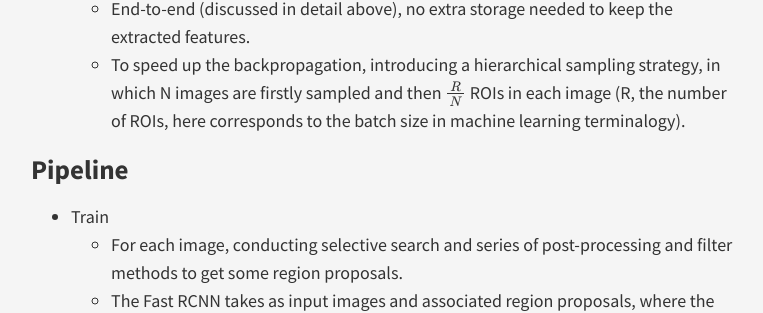
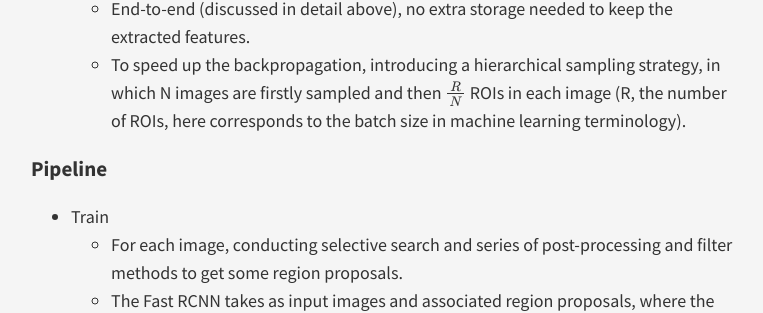
Before and after one commit to MultiLi/MultiLi.github.io, a Jekyll site: the page built from _posts/2017-04-27-detection-SPPnet&FastRCNN.md, in a window 1280 px wide and 900 px high, scrolled down 1123 px. Shown: the part 210-523 px from the top of the window, without its empty margins (254-1017 px from the left). Built offline with Jekyll 4.4.1, drawn with Linux system fonts in a browser that asks for light colours; nearby versions of some CDN libraries; formulas are drawn with MathJax 3.

Commit message:
faster rcnn

```diff
--- a/_posts/2017-04-27-detection-SPPnet&FastRCNN.md
+++ b/_posts/2017-04-27-detection-SPPnet&FastRCNN.md
@@ -3,17 +3,17 @@ layout: post
 title: SPPnet and Fast RCNN Reading Notes
 ---
 
-## Novel Idea of SPPnet
+### Novel Idea of SPPnet
 
 Replace the regular pooling layer, in which the size of the kernel is fixed and the output depends on the input, with a **S**patial **P**aramid **P**ooling (SPP) layer, in which, on the contrary, the size of the kernel depends on the input and the output is fixed. Consequently, the input size of the final fully-connected layer can be determined in advance, thus the network is empowered to deal with arbitrary-size input.
 
-## Spatial Paramid Pooling Layer
+### Spatial Paramid Pooling Layer
 
 + Fixed output size
 + Multi-scale pooling
 + Size of Receptive field proportional to the input
 
-## General Improvements of Fast RCNN
+### General Improvements of Fast RCNN
 
 + **Arbitraty-size input**:
 
@@ -33,9 +33,9 @@ Replace the regular pooling layer, in which the size of the kernel is fixed and
   + Single pass through ConvNet (discussed in detail above).
   + SVD the fully-connected layer \\(W \approx U \sum_t V^T\\) , so that the number of parameter is reduced from $u\times v$ to $t(u+v)$.
   + End-to-end (discussed in detail above), no extra storage needed to keep the extracted features.
-  + To speed up the backpropagation, introducing a hierarchical sampling strategy, in which N images are firstly sampled and then $\frac{R}{N}$ ROIs in each image (R, the number of ROIs, here corresponds to the batch size in machine learning terminalogy).
+  + To speed up the backpropagation, introducing a hierarchical sampling strategy, in which N images are firstly sampled and then $\frac{R}{N}$ ROIs in each image (R, the number of ROIs, here corresponds to the batch size in machine learning terminology).
 
-## Pipeline ##
+### Pipeline
 
 + Train
   + For each image, conducting selective search and series of post-processing and filter methods to get some region proposals.
```
Also changed, not shown: _posts/2017-04-27-detection-Faster-RCNN.md (added, +38 -0 lines), _posts/2017-04-27-detection-RCNN.md (+2 -2 lines).
